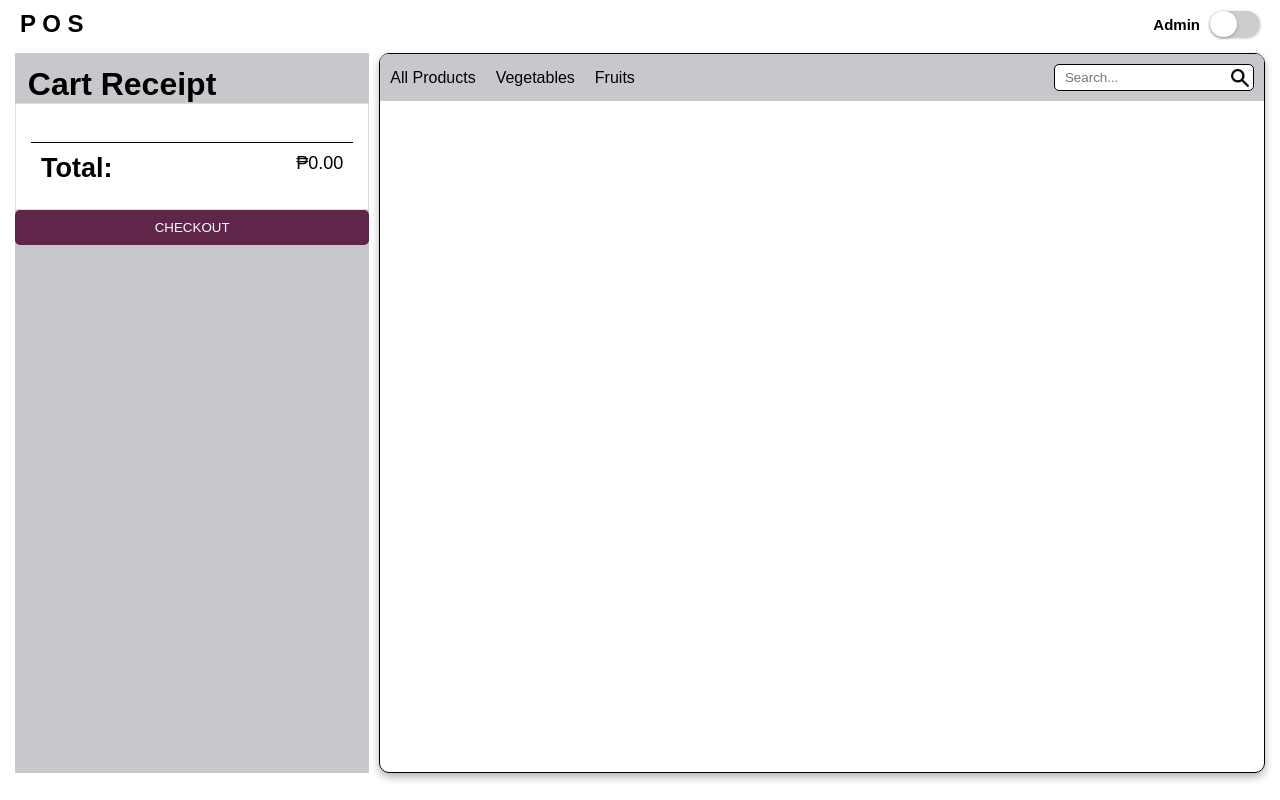
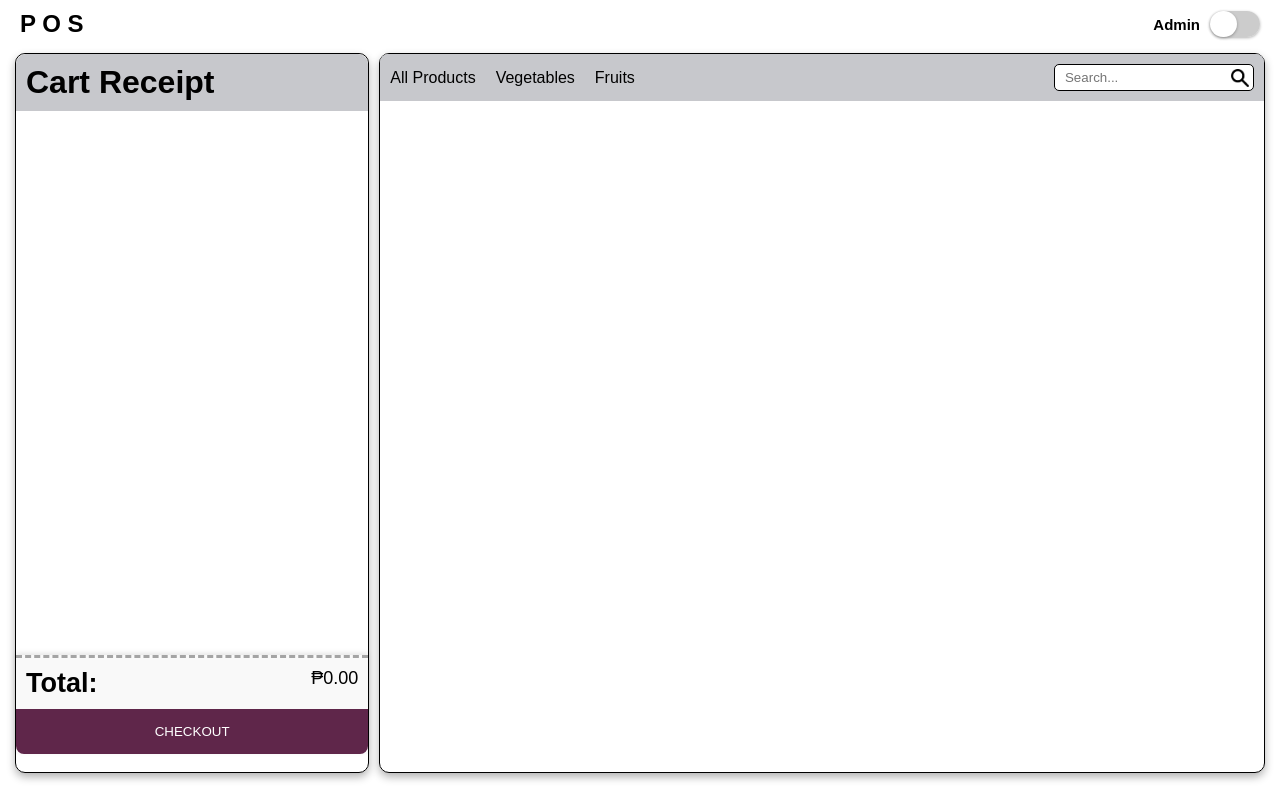
Before and after one commit to haroldeu/POS-System-in-SQLite3-Python, a Flask app: template templates/index.html.j2 in a window 1280 px wide. Run offline with Flask 3, Linux system fonts and the light colour scheme; the template is opened without the code that fills it, so the values that code supplies are empty.

Commit message:
1. Fix the max height of cart 2. Add checkout popup 3. Style updated - style.css | popupAdd | popupEdit

```diff
--- a/static/css/style.css
+++ b/static/css/style.css
@@ -72,19 +72,12 @@ nav {
   transform: translateX(25px);
 }
 
-.cart-wrapper,
+.cart-container,
 .item-wrapper {
   height: 90vh;
   border-radius: 10px;
   border: 1px solid black;
   box-shadow: 0 4px 8px rgba(0, 0, 0, 0.3);
-}
-
-.cart-wrapper {
-  display: grid;
-  grid-gap: 10px;
-  padding: 10px;
-  grid-template-rows: 10fr 1fr;
 }
 
 .admin-wrapper,
--- a/static/js/script.js
+++ b/static/js/script.js
@@ -19,6 +19,9 @@ document.addEventListener("DOMContentLoaded", function () {
   const closeBtn = document.getElementById("close-btn");
   const addContainer = document.getElementById("popupContainer");
   const closeArchive = document.getElementById("close-archive");
+  const changePopup = document.querySelector(".cart-modal");
+  const changeOpen = document.querySelector(".cart-open");
+  const changeClose = document.querySelector(".cart-close");
 
   // Function to toggle display of elements
   const toggleDisplay = (element, displayStyle) => {
@@ -56,6 +59,14 @@ document.addEventListener("DOMContentLoaded", function () {
     toggleDisplay(archivePage, "none");
     toggleDisplay(adminPage, "block");
     toggleDisplay(toggleBtn, "flex");
+  });
+
+  changeOpen.addEventListener("click", function () {
+    toggleDisplay(changePopup, "block");
+  });
+
+  changeClose.addEventListener("click", function () {
+    toggleDisplay(changePopup, "none");
   });
 });
 
--- a/templates/cart-wrapper.html
+++ b/templates/cart-wrapper.html
@@ -1,79 +1,38 @@
 <style>
-  .cart {
-    position: relative;
-    background-color: #c7c8cc;
+  /* General Styles for the Cart */
+  .cart-container {
+    display: flex;
+    flex-direction: column;
+    height: 90vh;
+    border-radius: 10px;
+    border: 1px solid black;
+    box-shadow: 0 4px 8px rgba(0, 0, 0, 0.3);
   }
 
-  .cart .total {
-    position: relative;
-    display: flex;
-    justify-content: space-between;
-    border-top: 1px solid black;
+  #cart-title {
+    background-color: #c7c8cc;
+    border-top-left-radius: 10px;
+    border-top-right-radius: 10px;
     padding: 10px;
-    top: 90%;
   }
 
-  .checkout-btn {
-    display: flex;
-    justify-content: center;
-    align-items: center;
-    cursor: pointer;
-  }
-
-  .checkout-btn button {
-    border: none;
-    color: white;
-    cursor: pointer;
-    padding: 15px 50px;
-    border-radius: 5px;
-    background-color: #5f264a;
-  }
-
-  .checkout-btn button:hover {
-    font-size: 14px;
-    transition: 0.3s all ease-in-out;
-  }
-
-  /* Added styles for product-card*/
-
-  #cart-title {
-    padding-top: 1vw;
-    padding-left: 1vw;
-  }
-
-  .receipt-container {
-    width: 300px;
-    padding: 20px;
-    border: 1px solid #ccc;
-    background-color: #f9f9f9;
-    margin: 20px;
-  }
-
-  .receipt-container h1 {
-    text-align: center;
-    color: #333;
+  .cart {
+    flex-grow: 1;
+    max-height: 68vh;
+    overflow-y: auto;
+    scrollbar-width: none;
   }
 
   .receipt {
-    padding: 15px;
+    padding: 10px;
     background-color: white;
     border: 1px solid #ddd;
-  }
-
-  .item {
-    margin-bottom: 3px;
   }
 
   .item-description {
     display: flex;
     justify-content: space-between;
     margin-bottom: 5px;
-  }
-
-  .product-weight {
-    display: flex;
-    padding-left: 10px;
-    margin-bottom: 10px;
   }
 
   .product-name {
@@ -85,16 +44,91 @@
     color: #5f264a;
   }
 
+  .bottom {
+    position: sticky;
+    bottom: 0;
+    background-color: #f9f9f9;
+    box-shadow: 0 -2px 5px rgba(0, 0, 0, 0.1);
+  }
+
   .total {
-    font-size: 18px;
     display: flex;
     justify-content: space-between;
-    margin-top: 10px;
-    padding-top: 10px;
-    border-top: 1px dashed #ccc;
+    padding: 10px;
+    border-top: 3px dashed rgb(164, 164, 164);
+    font-size: 18px;
   }
 
   .checkout-btn button {
+    width: 100%;
+    padding: 15px;
+    background-color: #5f264a;
+    color: white;
+    border: none;
+    border-bottom-left-radius: 8px;
+    border-bottom-right-radius: 8px;
+    cursor: pointer;
+  }
+
+  .checkout-btn button:hover {
+    background-color: #3e1933;
+  }
+
+  /* Modal Styles */
+  .cart-modal {
+    display: none;
+    position: fixed;
+    z-index: 1;
+    left: 0;
+    top: 0;
+    width: 100%;
+    height: 100%;
+    background-color: rgba(0, 0, 0, 0.4);
+  }
+
+  .modal-content {
+    position: absolute;
+    top: 32%;
+    left: 50%;
+    transform: translate(-50%, -50%);
+    background-color: white;
+    padding: 20px;
+    border-radius: 10px;
+    max-width: 400px;
+    width: 80%;
+    text-align: center;
+  }
+
+  .cart-close {
+    position: absolute;
+    top: 0;
+    right: 10px;
+    color: #aaa;
+    font-size: 28px;
+    font-weight: bold;
+  }
+
+  .cart-close:hover,
+  .cart-close:focus {
+    color: black;
+    text-decoration: none;
+    cursor: pointer;
+  }
+
+  .modal-content form {
+    margin-top: 20px;
+  }
+
+  .modal-content input[type="number"] {
+    width: 100%;
+    padding: 8px;
+    margin-bottom: 10px;
+    border: 1px solid #ccc;
+    border-radius: 5px;
+    box-sizing: border-box;
+  }
+
+  .modal-content button {
     width: 100%;
     padding: 10px;
     background-color: #5f264a;
@@ -103,30 +137,32 @@
     border-radius: 5px;
     cursor: pointer;
   }
-
-  .checkout-btn button:hover {
-    background-color: #3e1933;
-  }
 </style>
 
-<div class="cart" id="receipts-container">
+<div class="cart-container">
   <h1 id="cart-title">Cart Receipt</h1>
-  <div class="receipt">
-    <div class="item">
-      <h2 class="product-name"></h2>
-    </div>
-
-    <div class="item-description">
-      <span class="product-weight"></span>
-      <span></span>
-      <span class="product-price"></span>
-      <span class="total-product-price"></span>
-    </div>
+  <div class="cart" id="receipts-container"></div>
+  <div class="bottom">
     <div class="total">
       <h2>Total:</h2>
       <span id="total-price">₱0.00</span>
     </div>
+    <div class="checkout-btn cart-open"><button>CHECKOUT</button></div>
   </div>
-
-  <div class="checkout-btn"><button>CHECKOUT</button></div>
 </div>
+<!-- Modal -->
+<div id="myModal" class="cart-modal">
+  <div class="modal-content">
+    <span class="cart-close">&times;</span>
+    <h2>Please enter the amount of money you have:</h2>
+    <form id="moneyForm">
+      <input
+        type="number"
+        id="moneyInput"
+        placeholder="Enter amount of money you have..."
+      />
+      <button type="submit">Submit</button>
+    </form>
+    <p id="responseText"></p>
+  </div>
+</div>
--- a/templates/keyboard.html
+++ b/templates/keyboard.html
@@ -16,6 +16,7 @@
     top: 60%;
     width: 100%;
     height: 40%;
+    z-index: 999;
   }
 
   .virtual-keyboard .lowercase-row,
--- a/templates/popup-add.html
+++ b/templates/popup-add.html
@@ -1,6 +1,7 @@
 <style>
   /* Popup Container Styles */
   .popup-container {
+    position: fixed;
     display: none;
     top: 0;
     left: 0;
--- a/templates/popup-edit.html
+++ b/templates/popup-edit.html
@@ -1,6 +1,7 @@
 <style>
   /* Popup Container Styles */
   .popup-container1 {
+    position: fixed;
     display: none;
     top: 0;
     left: 0;
```
Also changed, not shown: instance/thesis.db.
